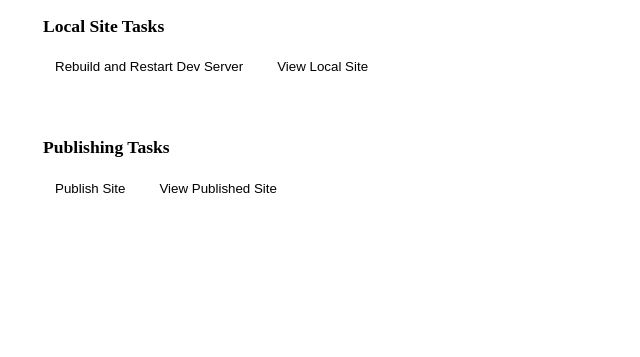
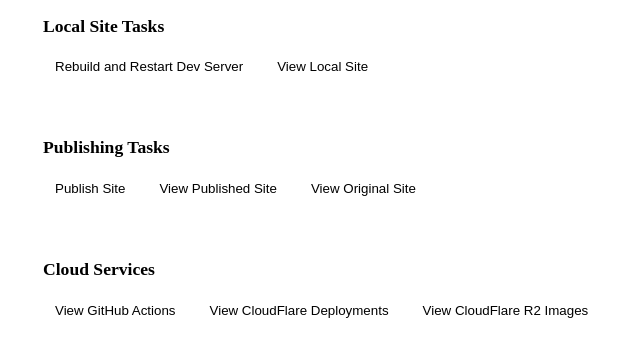
Before and after one commit to vorth/cloudflare-test, an Eleventy site: page tools/vscode-extension/assets/webview.html in a window 1280 px wide. Shown: the part 107-464 px from the top of the page, without its empty margins (0-640 px from the left). Built offline with nearby package versions, Linux system fonts and the light colour scheme; Eleventy itself is replaced by a stand-in of ours; files that its build step writes are made by us from their sources.

Commit message:
Improved Website Tools webview and tasks

```diff
--- a/tools/vscode-extension/assets/webview.html
+++ b/tools/vscode-extension/assets/webview.html
@@ -48,6 +48,16 @@
         <div class="buttons">
           <button onclick="runTask('Publish Site')">Publish Site</button>
           <button onclick="runTask('View Published Site')">View Published Site</button>
+          <button onclick="runTask('View Original Site')">View Original Site</button>
+        </div>
+    </div>
+
+    <div class="card">
+        <h2>Cloud Services</h2>
+        <div class="buttons">
+          <button onclick="runTask('View GitHub Repo')">View GitHub Actions</button>
+          <button onclick="runTask('View CloudFlare Pages')">View CloudFlare Deployments</button>
+          <button onclick="runTask('View CloudFlare R2 Bucket')">View CloudFlare R2 Images</button>
         </div>
     </div>
 
--- a/tools/vscode-extension/package.json
+++ b/tools/vscode-extension/package.json
@@ -10,7 +10,7 @@
     "Other"
   ],
   "activationEvents": [
-    "*"
+    "workspaceContains:pages/species/index.md"
   ],
   "main": "./out/extension.js",
   "contributes": {
```
